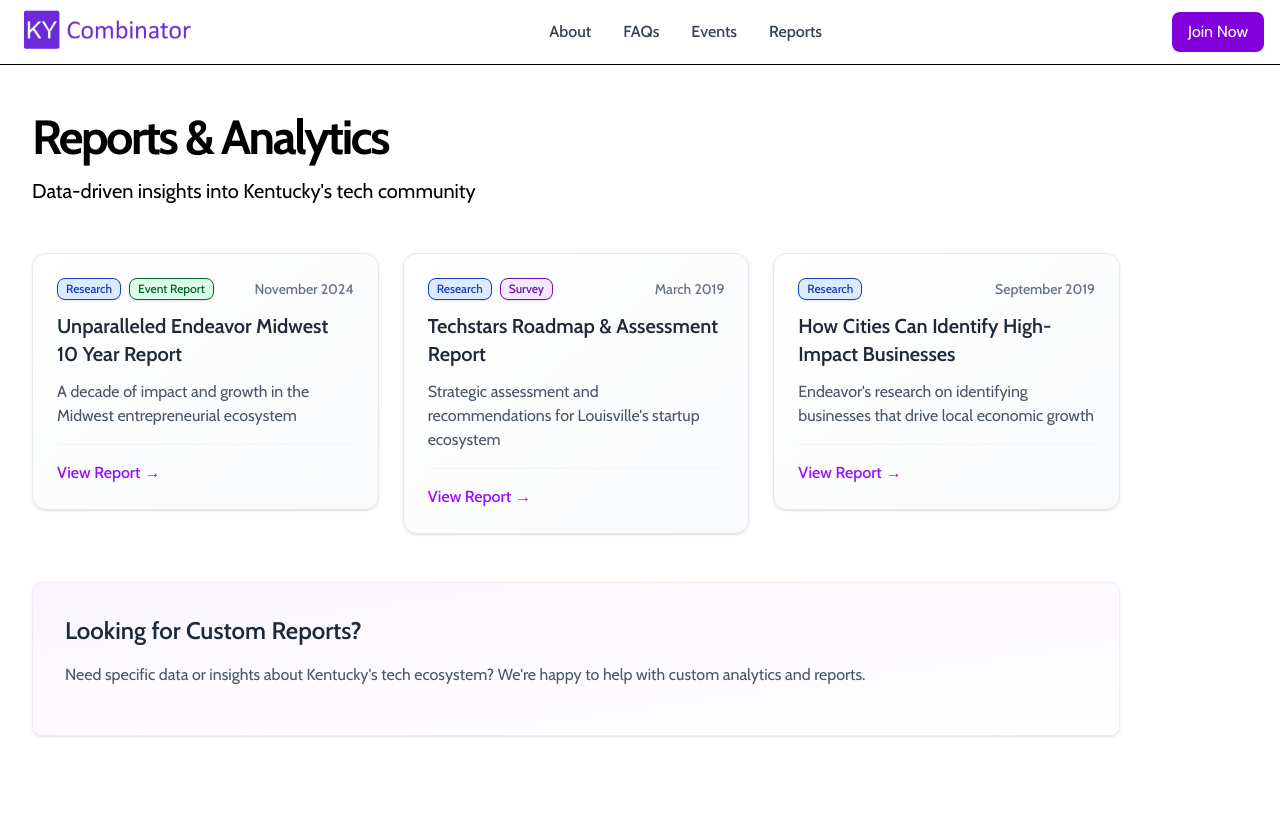
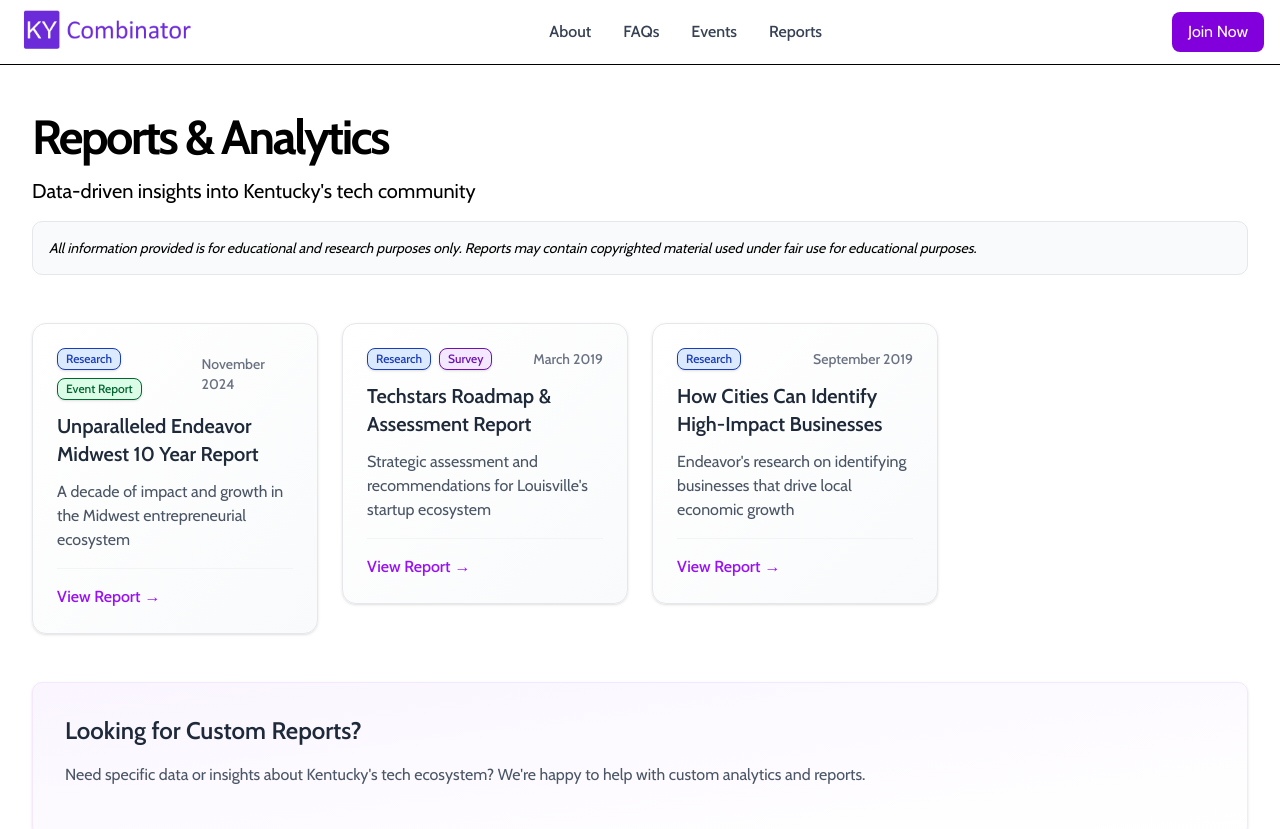
Before and after one commit to KYCombinator/website, a Next.js app: page /reports in a window 1280 px wide. Shown: the top 829 px of the page. Built offline with nearby package versions, Linux system fonts and the light colour scheme.

Commit message:
add fairuse

```diff
--- a/src/app/reports/layout.tsx
+++ b/src/app/reports/layout.tsx
@@ -4,7 +4,7 @@ export default function ReportsLayout({
   children: React.ReactNode
 }) {
   return (
-    <div className="min-h-screen">
+    <div className="min-h-screen flex flex-col container mx-auto">
       {children}
     </div>
   )
--- a/src/app/reports/page.tsx
+++ b/src/app/reports/page.tsx
@@ -11,7 +11,7 @@ export const metadata: Metadata = {
 
 export default function ReportsPage() {
   return (
-    <main className="container max-w-6xl py-12 px-4 sm:px-6 lg:px-8">
+    <main className="py-12 px-4 sm:px-6 lg:px-8">
       <div className="mb-12">
         <h1 className="text-4xl font-bold tracking-tighter sm:text-5xl mb-4">
           Reports & Analytics
@@ -19,8 +19,11 @@ export default function ReportsPage() {
         <p className="text-xl text-muted-foreground">
           Data-driven insights into Kentucky&apos;s tech community
         </p>
+        <p className="mt-4 text-sm italic text-muted-foreground bg-gray-50 border border-gray-200 rounded-lg p-4">
+          All information provided is for educational and research purposes only. Reports may contain copyrighted material used under fair use for educational purposes.
+        </p>
       </div>
-      <div className="grid grid-cols-1 md:grid-cols-2 lg:grid-cols-3 gap-6">
+      <div className="grid grid-cols-1 sm:grid-cols-2 xl:grid-cols-4 gap-6">
         {reports.map((report) => (
           report.status === "Coming Soon" ? (
             <Card
```
Also changed, not shown: src/app/reports/data.ts (indentation only).
